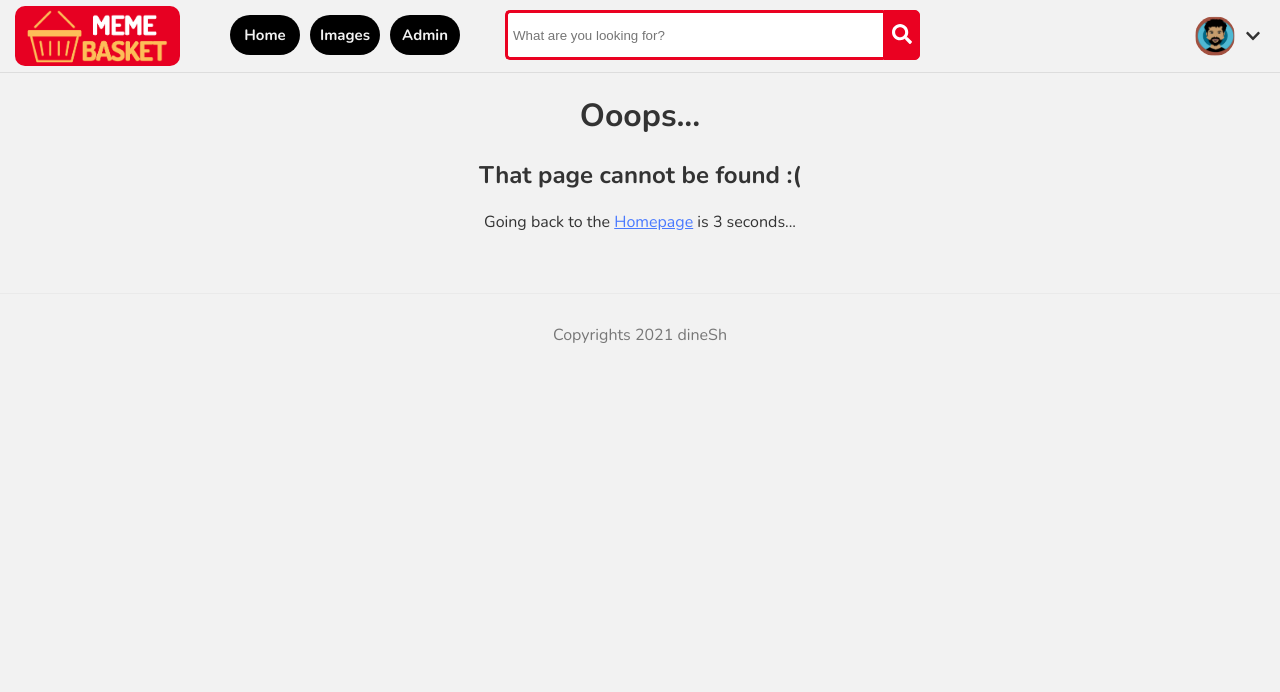
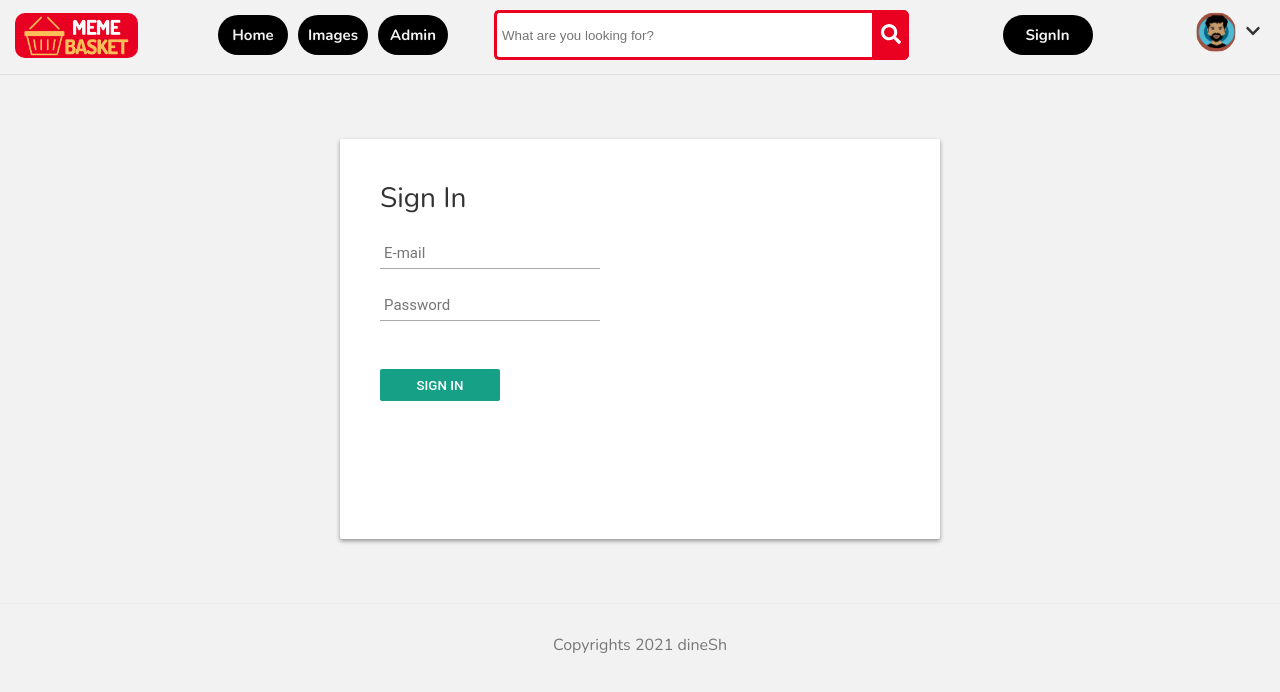
Before and after one commit to dnsh4989/dinu, a Next.js app: page /login in a window 1280 px wide. Before the commit this address had no page. Shown: the top 692 px of the page. Built offline with nearby package versions, Linux system fonts and the light colour scheme.

Commit message:
Added Auth on React

```diff
--- /dev/null
+++ b/components/image-card/imageCard.js
@@ -0,0 +1,23 @@
+import styles from "./imageCard.module.css";
+import { useEffect, useState } from "react";
+import { FontAwesomeIcon } from "@fortawesome/react-fontawesome";
+import { faEllipsisH } from "@fortawesome/free-solid-svg-icons";
+
+const ImageCard = (props) => {
+  useEffect(async () => {
+    console.log(props.image);
+  }, []);
+
+  return (
+    <div className={styles.imgCol}>
+      <div className={styles.imageBlocker}></div>
+      <div className={styles.downloadButton}>SAVE</div>
+      <div className={styles.moreIcon}>
+        <FontAwesomeIcon icon={faEllipsisH} />
+      </div>
+      <img className={styles.imgs} src={props.image.url} alt="WallZ" />
+    </div>
+  );
+};
+
+export default ImageCard;
--- /dev/null
+++ b/components/image-card/imageCard.module.css
@@ -0,0 +1,64 @@
+.imgCol {
+  height: auto;
+  break-inside: avoid-column;
+  border-radius: 5px;
+  margin-bottom: 10px;
+  overflow: hidden;
+  position: relative;
+  cursor: pointer;
+}
+
+.imgs {
+  width: 100%;
+  height: auto;
+  border-radius: 10px;
+}
+
+.imageBlocker {
+  position: absolute;
+  height: 98%;
+  border-radius: 10px;
+  width: 100%;
+  background: #000;
+  opacity: 0.5;
+  display: none;
+}
+
+.imgCol:hover .downloadButton {
+  display: block;
+}
+.imgCol:hover .moreIcon {
+  display: block;
+}
+.imgCol:hover .imageBlocker {
+  display: block;
+}
+.downloadButton {
+  position: absolute;
+  background: #ea0121;
+  width: 45px;
+  height: 25px;
+  color: #f2f2f2;
+  align-items: center;
+  justify-content: center;
+  border-radius: 40px;
+  margin-top: 15px;
+  margin-right: 10px;
+  display: flex;
+  font-weight: 900;
+  font-size: 15px;
+  right: 0;
+  padding: 6px 0px 0px 4px;
+  display: none;
+}
+.moreIcon {
+  display: none;
+  position: absolute;
+  right: 10px;
+  bottom: 15px;
+  color: #000000;
+  padding: 5px 7px 3px;
+  background: #e5e5e5;
+  border-radius: 28px;
+  opacity: 0.7;
+}
--- a/components/image-list/imageList.js
+++ b/components/image-list/imageList.js
@@ -1,5 +1,6 @@
 import styles from "./imageList.module.css";
 import { useEffect, useState } from "react";
+import ImageCard from "../image-card/imageCard";
 
 // export async function getStaticProps() {
 //   const res = await fetch("https://dinu-node.herokuapp.com/images/");
@@ -32,11 +33,7 @@ const ImageList = () => {
     res = (
       <div className={styles.imageContainer}>
         {images.map((item) => {
-          return (
-            <div key={item.id} className={styles.imgCol}>
-              <img className={styles.imgs} src={item.url} alt="WallZ" />
-            </div>
-          );
+          return <ImageCard key={item.id} image={item} />;
         })}
       </div>
     );
--- a/components/image-list/imageList.module.css
+++ b/components/image-list/imageList.module.css
@@ -5,20 +5,6 @@
   column-count: 6;
 }
 
-.imgCol {
-  height: auto;
-  break-inside: avoid-column;
-  border-radius: 5px;
-  margin-bottom: 10px;
-  overflow: hidden;
-}
-
-.imgs {
-  width: 100%;
-  height: auto;
-  border-radius: 10px;
-}
-
 @media (max-width: 800px) {
   .imageContainer {
     column-count: 5;
--- a/components/nav.js
+++ b/components/nav.js
@@ -8,7 +8,7 @@ function Nav() {
   return (
     <nav>
       <div className="logo">
-        <Image src="/logo2.png" alt="site logo" width={165} height={60} />
+        <Image src="/logo2.png" alt="site logo" width={123} height={45} />
       </div>
       <div className="nav-icons">
         <Link href="/">
@@ -40,12 +40,30 @@ function Nav() {
           </button>
         </div>
       </div>
+      <div className="nav-icons ml-auto sign-in">
+        <Link href="/">
+          <span>SignIn</span>
+        </Link>
+      </div>
 
       <div className="ml-auto profile-icon">
-        <Image src="/face.png" alt="site logo" width={40} height={40} />
+        <Image
+          src="/face.png"
+          alt="site logo"
+          width={40}
+          height={40}
+          className="prof-image"
+        />
       </div>
       <div className="profile-down-icon">
-        <FontAwesomeIcon icon={faChevronDown} />
+        <div className="dropdown">
+          <span>
+            <FontAwesomeIcon icon={faChevronDown} />
+          </span>
+          <div className="dropdown-content">
+            <p>Logout</p>
+          </div>
+        </div>
       </div>
     </nav>
   );
--- a/package.json
+++ b/package.json
@@ -12,6 +12,7 @@
     "@fortawesome/fontawesome-svg-core": "^1.2.36",
     "@fortawesome/free-solid-svg-icons": "^5.15.4",
     "@fortawesome/react-fontawesome": "^0.1.15",
+    "axios": "^0.21.1",
     "next": "11.0.1",
     "react": "17.0.2",
     "react-dom": "17.0.2"
--- a/pages/add-image/index.js
+++ b/pages/add-image/index.js
@@ -51,7 +51,7 @@ function AddImagePage() {
         <meta name="keywords" content="dinesh sanala" />
       </Head>
 
-      <h3>Add Image</h3>
+      <h1 className={styles.addTitle}>Add Image</h1>
 
       <div className={styles.container}>
         <form>
--- a/pages/images/index.js
+++ b/pages/images/index.js
@@ -15,9 +15,6 @@ function ImageListPage() {
         <title>Dinesh Sanala | Images</title>
         <meta name="keywords" content="dinesh sanala" />
       </Head>
-      {/* <Link href="/add-image/">
-        <a className={styles.btn}>Add Image</a>
-      </Link> */}
       <ImageList />
     </div>
   );
--- /dev/null
+++ b/pages/login/index.js
@@ -0,0 +1,60 @@
+import Head from "next/head";
+import { useEffect, useState } from "react";
+import ImageList from "../../components/image-list/imageList";
+import Link from "next/link";
+import styles from "../../styles/Home.module.css";
+import Axios from "axios";
+
+function LoginPage() {
+  const [loginUsername, setLoginUsername] = useState("");
+  const [loginPassword, setLoginPassword] = useState("");
+  const [data, setData] = useState(null);
+
+  useEffect(() => {
+    console.log("Hi from list...");
+  }, []);
+
+  const login = () => {
+    Axios({
+      method: "POST",
+      data: {
+        username: loginUsername,
+        password: loginPassword,
+      },
+      withCredentials: true,
+      url: "https://dinu-node.herokuapp.com/signin/",
+    }).then((res) => console.log(res));
+  };
+
+  return (
+    <div>
+      <div id="login-box" className="auth">
+        <div className="left">
+          <h1>Sign In</h1>
+
+          <input
+            type="text"
+            name="email"
+            placeholder="E-mail"
+            onChange={(e) => setLoginUsername(e.target.value)}
+          />
+          <input
+            type="password"
+            name="password"
+            placeholder="Password"
+            onChange={(e) => setLoginPassword(e.target.value)}
+          />
+
+          <input
+            type="submit"
+            name="signup_submit"
+            value="Sign in"
+            onClick={login}
+          />
+        </div>
+      </div>
+    </div>
+  );
+}
+
+export default LoginPage;
--- a/styles/AddImage.module.css
+++ b/styles/AddImage.module.css
@@ -25,5 +25,9 @@
 .container {
   border-radius: 5px;
   background-color: #f2f2f2;
-  padding: 20px;
+  padding: 20px 120px;
 }
+
+.addTitle {
+  margin: 18px 110px;
+}
--- a/styles/globals.css
+++ b/styles/globals.css
@@ -19,7 +19,7 @@ a {
 }
 nav {
   margin: 0 auto 0 0;
-  padding: 0;
+  padding: 0 0 10px;
   display: flex;
   border-bottom: 1px solid #ddd;
 }
@@ -28,7 +28,7 @@ nav a {
 }
 .nav-icons {
   background: #000;
-  width: 70px;
+  min-width: 70px;
   height: 40px;
   color: #f2f2f2;
   align-items: center;
@@ -42,10 +42,11 @@ nav a {
 }
 nav .logo {
   /* margin: 10px auto 0 8px; */
-  margin-right: 50px;
+  margin-right: 80px;
   margin-left: 15px;
-  margin-top: 6px;
+  margin-top: 13px;
   cursor: pointer;
+  min-width: 100px;
 }
 nav .logo img {
   border-radius: 10px;
@@ -69,8 +70,7 @@ footer {
 .sb-example-1 {
   min-width: 415px;
   margin-top: 10px;
-  margin-left: 35px;
-  margin-right: 75px;
+  margin-left: 36px;
 }
 .sb-example-1 .search {
   width: 100%;
@@ -104,7 +104,9 @@ footer {
 .profile-icon {
   align-items: center;
   display: flex;
-  margin-right: 5px;
+  margin-right: 0px;
+  min-width: 50px;
+  margin-left: auto;
 }
 
 .profile-icon img {
@@ -114,5 +116,185 @@ footer {
   display: flex;
   align-items: center;
   margin-right: 20px;
-  margin-left: 6px;
+  margin-left: 0px;
 }
+
+.dropdown {
+  position: relative;
+  display: inline-block;
+}
+
+.dropdown-content {
+  display: none;
+  position: absolute;
+  background-color: #f9f9f9;
+  min-width: 160px;
+  box-shadow: 0px 8px 16px 0px rgba(0, 0, 0, 0.2);
+  padding: 12px 16px;
+  z-index: 1;
+  right: 0;
+}
+
+.dropdown:hover .dropdown-content {
+  display: block;
+}
+.prof-image:hover .dropdown-content {
+  display: block;
+}
+
+.sign-in {
+  width: 90px;
+}
+
+@import url(https://fonts.googleapis.com/css?family=Roboto:400,300,500);
+*:focus {
+  outline: none;
+}
+
+#login-box {
+  position: relative;
+  margin: 5% auto;
+  width: 600px;
+  height: 400px;
+  background: #fff;
+  border-radius: 2px;
+  box-shadow: 0 2px 4px rgba(0, 0, 0, 0.4);
+}
+
+.left {
+  position: absolute;
+  top: 0;
+  left: 0;
+  box-sizing: border-box;
+  padding: 40px;
+  width: 300px;
+  height: 400px;
+}
+
+h1 {
+  margin: 0 0 20px 0;
+  font-weight: 300;
+  font-size: 28px;
+}
+
+.auth input[type="text"],
+input[type="password"] {
+  display: block;
+  box-sizing: border-box;
+  margin-bottom: 20px;
+  padding: 4px;
+  width: 220px;
+  height: 32px;
+  border: none;
+  border-bottom: 1px solid #aaa;
+  font-family: "Roboto", sans-serif;
+  font-weight: 400;
+  font-size: 15px;
+  transition: 0.2s ease;
+}
+
+.auth input[type="text"]:focus,
+input[type="password"]:focus {
+  border-bottom: 2px solid #16a085;
+  color: #16a085;
+  transition: 0.2s ease;
+}
+
+.auth input[type="submit"] {
+  margin-top: 28px;
+  width: 120px;
+  height: 32px;
+  background: #16a085;
+  border: none;
+  border-radius: 2px;
+  color: #fff;
+  font-family: "Roboto", sans-serif;
+  font-weight: 500;
+  text-transform: uppercase;
+  transition: 0.1s ease;
+  cursor: pointer;
+}
+
+.auth input[type="submit"]:hover,
+input[type="submit"]:focus {
+  opacity: 0.8;
+  box-shadow: 0 2px 4px rgba(0, 0, 0, 0.4);
+  transition: 0.1s ease;
+}
+
+.auth input[type="submit"]:active {
+  opacity: 1;
+  box-shadow: 0 1px 2px rgba(0, 0, 0, 0.4);
+  transition: 0.1s ease;
+}
+
+.or {
+  position: absolute;
+  top: 180px;
+  left: 280px;
+  width: 40px;
+  height: 40px;
+  background: #ddd;
+  border-radius: 50%;
+  box-shadow: 0 2px 4px rgba(0, 0, 0, 0.4);
+  line-height: 40px;
+  text-align: center;
+}
+
+.right {
+  position: absolute;
+  top: 0;
+  right: 0;
+  box-sizing: border-box;
+  padding: 40px;
+  width: 300px;
+  height: 400px;
+  background: url("https://goo.gl/YbktSj");
+  background-size: cover;
+  background-position: center;
+  border-radius: 0 2px 2px 0;
+}
+
+.right .loginwith {
+  display: block;
+  margin-bottom: 40px;
+  font-size: 28px;
+  color: #fff;
+  text-align: center;
+}
+
+button.social-signin {
+  margin-bottom: 20px;
+  width: 220px;
+  height: 36px;
+  border: none;
+  border-radius: 2px;
+  color: #fff;
+  font-family: "Roboto", sans-serif;
+  font-weight: 500;
+  transition: 0.2s ease;
+  cursor: pointer;
+}
+
+button.social-signin:hover,
+button.social-signin:focus {
+  box-shadow: 0 2px 4px rgba(0, 0, 0, 0.4);
+  transition: 0.2s ease;
+}
+
+button.social-signin:active {
+  box-shadow: 0 1px 2px rgba(0, 0, 0, 0.4);
+  transition: 0.2s ease;
+}
+
+button.social-signin.facebook {
+  background: #32508e;
+}
+
+button.social-signin.twitter {
+  background: #55acee;
+}
+
+button.social-signin.google {
+  background: #dd4b39;
+}
```
Also changed, not shown: pages/register/index.js (added, +75 -0 lines), 1 other file (tests, documents, lock files or other folders).
